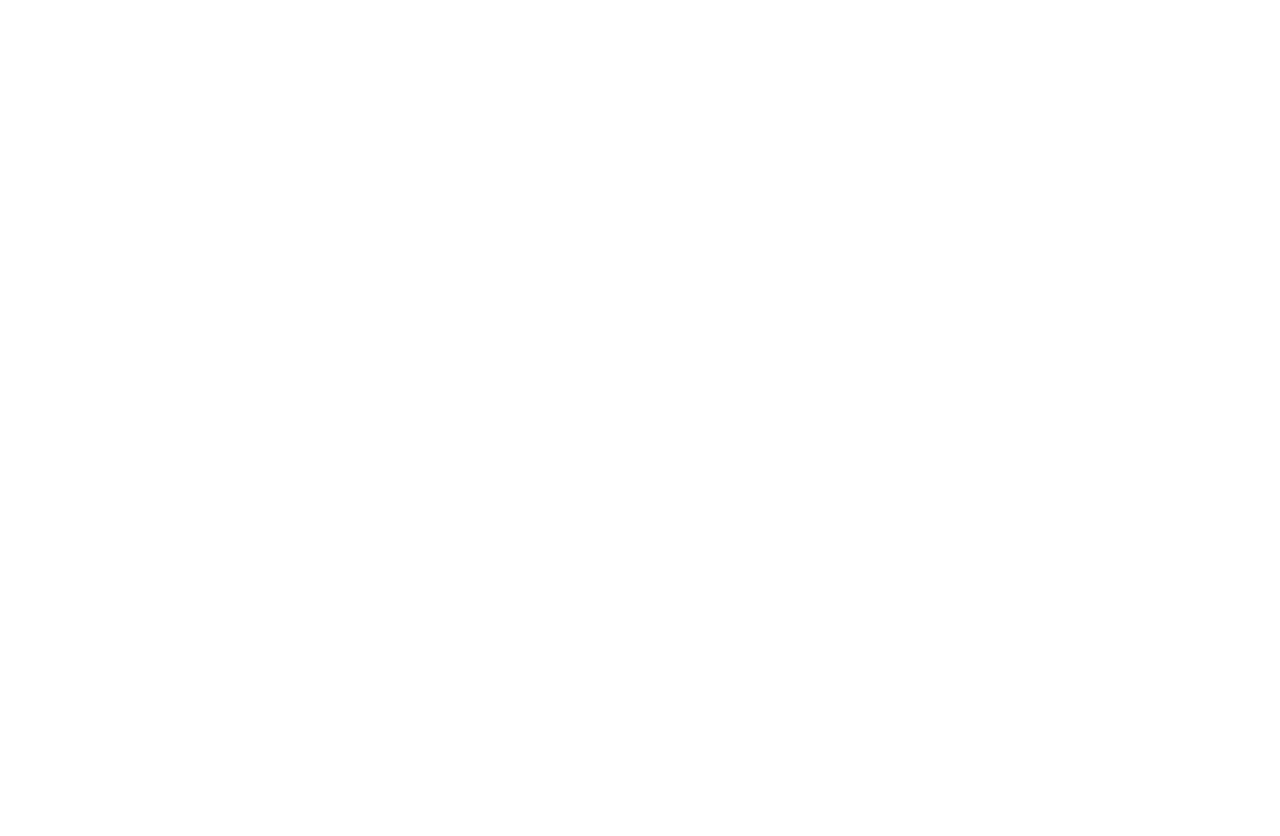
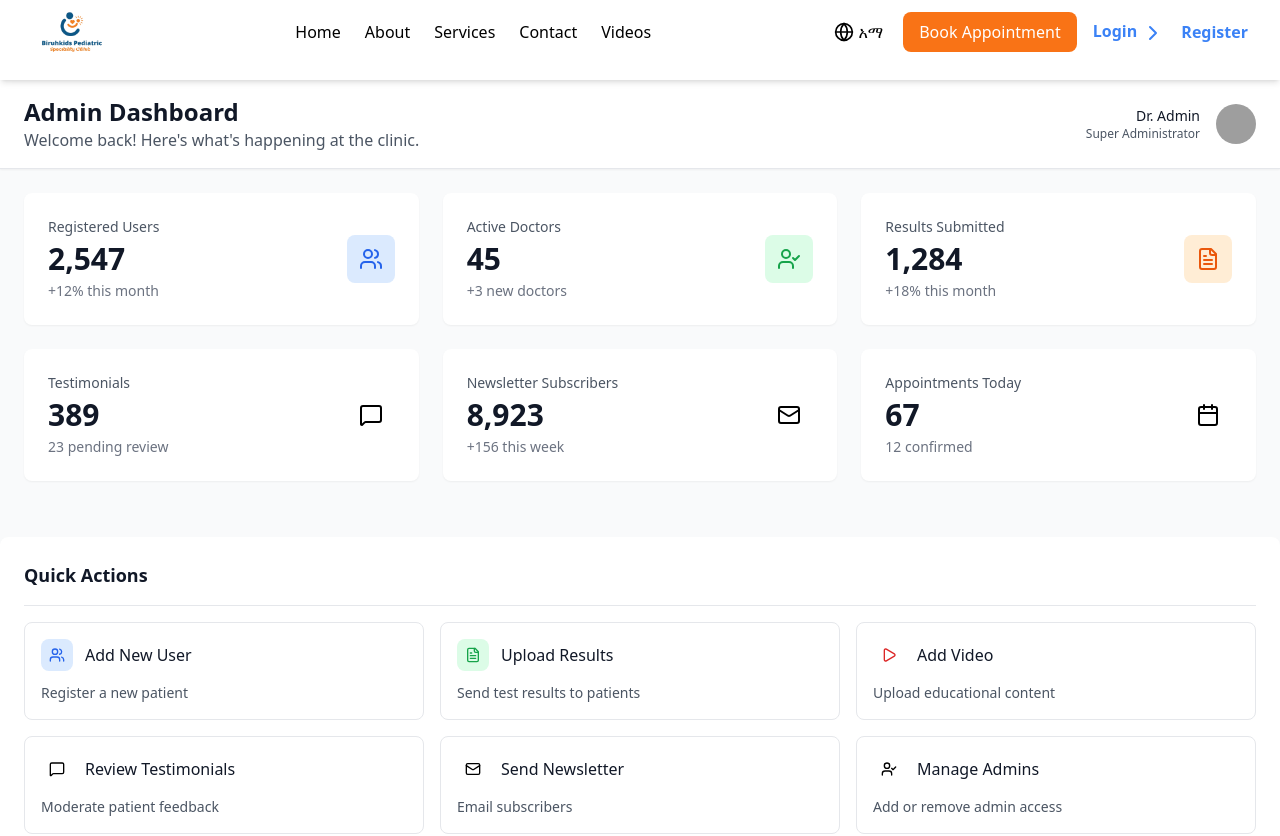
Before and after one commit to dopi95/BiruhKids-Pediatric-Speciality, a React (Vite) app in the folder frontend/: page /admin in a window 1280 px wide. Before the commit this address had no page. Shown: the top 836 px of the page. Before the commit the page ends 800 px from the top, so only its background shows below. Built offline with nearby package versions, Linux system fonts and the light colour scheme; grey boxes are pictures that could not be loaded.

Commit message:
feat: Admin Dashboard

```diff
--- a/frontend/package.json
+++ b/frontend/package.json
@@ -12,13 +12,15 @@
   "dependencies": {
     "@headlessui/react": "^2.2.7",
     "@heroicons/react": "^2.2.0",
+    "@react-aria/focus": "^3.21.1",
+    "@react-aria/interactions": "^3.25.5",
     "axios": "^1.11.0",
     "framer-motion": "^12.23.12",
     "lucide-react": "^0.542.0",
     "react": "^19.1.1",
     "react-dom": "^19.1.1",
+    "react-icon": "^1.0.0",
     "react-icons": "^5.5.0",
-        "react-icon": "^1.0.0",
     "react-intersection-observer": "^9.16.0",
     "react-router-dom": "^7.8.2",
     "react-tiktok": "^1.0.0"
--- a/frontend/src/App.jsx
+++ b/frontend/src/App.jsx
@@ -1,8 +1,6 @@
-import {
-  BrowserRouter as Router,
-  Routes,
-  Route,
-} from "react-router-dom";
+// src/App.jsx
+import { BrowserRouter as Router, Routes, Route } from "react-router-dom";
+
 import AppointmentPage from "./pages/AppointmentPage";
 import VideosPage from "./pages/VideosPage";
 import VerifyOtp from "./pages/VerifyOtp";
@@ -15,17 +13,43 @@
 import SignUp from "./pages/SignUp";
 import ForgotPassword from "./pages/ForgotPassword";
 import Services from "./pages/Services";
+import AdminDashboard from "./pages/Admin/AdminDashboard";
 
 export default function App() {
   return (
     <Router>
-            <div className>
+      <div className="min-h-screen flex flex-col">
         <Routes>
+          {/* Public routes */}
           <Route
-                        path="/appointment"
+            path="/"
             element={
               <MainLayout>
-                                <AppointmentPage />
+                <HomePage />
+              </MainLayout>
+            }
+          />
+          <Route
+            path="/about"
+            element={
+              <MainLayout>
+                <AboutPage />
+              </MainLayout>
+            }
+          />
+          <Route
+            path="/contact"
+            element={
+              <MainLayout>
+                <ContactPage />
+              </MainLayout>
+            }
+          />
+          <Route
+            path="/services"
+            element={
+              <MainLayout>
+                <Services />
               </MainLayout>
             }
           />
@@ -37,38 +61,40 @@
               </MainLayout>
             }
           />
-                    <Route path="/about" element={
+          <Route
+            path="/appointment"
+            element={
               <MainLayout>
-                            <AboutPage />
+                <AppointmentPage />
               </MainLayout>
-                    } />
-                    <Route path="/contact" element={
-                        <MainLayout>
-                            <ContactPage />
-                        </MainLayout>
-                    } />
+            }
+          />
 
-                    <Route path="/login" element={
+          {/* Auth routes */}
+          <Route
+            path="/login"
+            element={
               <MainLayout>
                 <SignIn />
               </MainLayout>
-                    } />
-                    <Route path="/register" element={
+            }
+          />
+          <Route
+            path="/register"
+            element={
               <MainLayout>
                 <SignUp />
               </MainLayout>
-                    } />
-                    <Route path="/forgot-password" element={
+            }
+          />
+          <Route
+            path="/forgot-password"
+            element={
               <MainLayout>
                 <ForgotPassword />
               </MainLayout>
-                    } />
-                    <Route path="/services" element={
-                        <MainLayout>
-                            <Services />
-                        </MainLayout>
-                    } />
-
+            }
+          />
           <Route
             path="/verify"
             element={
@@ -85,11 +111,13 @@
               </MainLayout>
             }
           />
+
+          {/* Admin route */}
           <Route
-                        path="/"
+            path="/admin"
             element={
               <MainLayout>
-                                <HomePage />
+                <AdminDashboard />
               </MainLayout>
             }
           />
--- /dev/null
+++ b/frontend/src/pages/Admin/AdminDashboard.jsx
@@ -0,0 +1,191 @@
+import React from "react";
+import {
+  Users,
+  FileText,
+  Play,
+  MessageSquare,
+  Mail,
+  UserCheck,
+  Calendar,
+} from "lucide-react";
+
+const AdminDashboard = () => {
+  const stats = [
+    {
+      icon: Users,
+      label: "Registered Users",
+      value: "2,547",
+      change: "+12% this month",
+      color: "blue",
+    },
+    {
+      icon: UserCheck,
+      label: "Active Doctors",
+      value: "45",
+      change: "+3 new doctors",
+      color: "green",
+    },
+    {
+      icon: FileText,
+      label: "Results Submitted",
+      value: "1,284",
+      change: "+18% this month",
+      color: "orange",
+    },
+    {
+      icon: MessageSquare,
+      label: "Testimonials",
+      value: "389",
+      change: "23 pending review",
+      color: "purple",
+    },
+    {
+      icon: Mail,
+      label: "Newsletter Subscribers",
+      value: "8,923",
+      change: "+156 this week",
+      color: "pink",
+    },
+    {
+      icon: Calendar,
+      label: "Appointments Today",
+      value: "67",
+      change: "12 confirmed",
+      color: "indigo",
+    },
+  ];
+
+  const quickActions = [
+    {
+      title: "Add New User",
+      description: "Register a new patient",
+      link: "/admin/users",
+      icon: Users,
+      color: "blue",
+    },
+    {
+      title: "Upload Results",
+      description: "Send test results to patients",
+      link: "/admin/results",
+      icon: FileText,
+      color: "green",
+    },
+    {
+      title: "Add Video",
+      description: "Upload educational content",
+      link: "/admin/videos/form",
+      icon: Play,
+      color: "red",
+    },
+    {
+      title: "Review Testimonials",
+      description: "Moderate patient feedback",
+      link: "/admin/testimonials",
+      icon: MessageSquare,
+      color: "yellow",
+    },
+    {
+      title: "Send Newsletter",
+      description: "Email subscribers",
+      link: "/admin/subscribers",
+      icon: Mail,
+      color: "purple",
+    },
+    {
+      title: "Manage Admins",
+      description: "Add or remove admin access",
+      link: "/admin/admins",
+      icon: UserCheck,
+      color: "pink",
+    },
+  ];
+
+  return (
+    <div className="flex min-h-screen bg-gray-50">
+      {/* <AdminSidebar /> */}
+
+      <div className="flex-1">
+        {/* Header */}
+        <div className="bg-white shadow-sm border-b">
+          <div className="px-6 py-4 flex items-center justify-between">
+            <div>
+              <h1 className="text-2xl font-bold text-gray-900">
+                Admin Dashboard
+              </h1>
+              <p className="text-gray-600">
+                Welcome back! Here's what's happening at the clinic.
+              </p>
+            </div>
+            <div className="flex items-center space-x-4">
+              <div className="text-right">
+                <p className="text-sm font-medium text-gray-900">Dr. Admin</p>
+                <p className="text-xs text-gray-600">Super Administrator</p>
+              </div>
+              <img
+                src="https://images.pexels.com/photos/5452201/pexels-photo-5452201.jpeg?auto=compress&cs=tinysrgb&w=100&h=100&fit=crop"
+                alt="Admin"
+                className="h-10 w-10 rounded-full"
+              />
+            </div>
+          </div>
+        </div>
+
+        {/* Stats Grid */}
+        <div className="p-6 grid grid-cols-1 md:grid-cols-2 lg:grid-cols-3 gap-6 mb-8">
+          {stats.map((stat, index) => (
+            <div key={index} className="bg-white rounded-lg shadow-sm p-6">
+              <div className="flex items-center justify-between">
+                <div>
+                  <p className="text-sm font-medium text-gray-600 mb-1">
+                    {stat.label}
+                  </p>
+                  <p className="text-3xl font-bold text-gray-900">
+                    {stat.value}
+                  </p>
+                  <p className="text-sm text-gray-500 mt-1">{stat.change}</p>
+                </div>
+                <div
+                  className={`w-12 h-12 bg-${stat.color}-100 rounded-lg flex items-center justify-center`}
+                >
+                  <stat.icon className={`h-6 w-6 text-${stat.color}-600`} />
+                </div>
+              </div>
+            </div>
+          ))}
+        </div>
+
+        {/* Quick Actions */}
+        <div className="p-6 bg-white rounded-lg shadow-sm">
+          <div className="border-b border-gray-200 pb-4 mb-4">
+            <h2 className="text-lg font-semibold text-gray-900">
+              Quick Actions
+            </h2>
+          </div>
+          <div className="grid grid-cols-1 sm:grid-cols-3 gap-4">
+            {quickActions.map((action, index) => (
+              <a
+                key={index}
+                href={action.link}
+                className="block p-4 border border-gray-200 rounded-lg hover:shadow-md transition-shadow duration-200"
+              >
+                <div className="flex items-center mb-3">
+                  <div
+                    className={`w-8 h-8 bg-${action.color}-100 rounded-lg flex items-center justify-center mr-3`}
+                  >
+                    <action.icon
+                      className={`h-4 w-4 text-${action.color}-600`}
+                    />
+                  </div>
+                  <h3 className="font-medium text-gray-900">{action.title}</h3>
+                </div>
+                <p className="text-sm text-gray-600">{action.description}</p>
+              </a>
+            ))}
+          </div>
+        </div>
+      </div>
+    </div>
+  );
+};
+
+export default AdminDashboard;
```
Also changed, not shown: 1 other file (tests, documents, lock files or other folders). Lines whose indentation alone changed are shown as unchanged.
